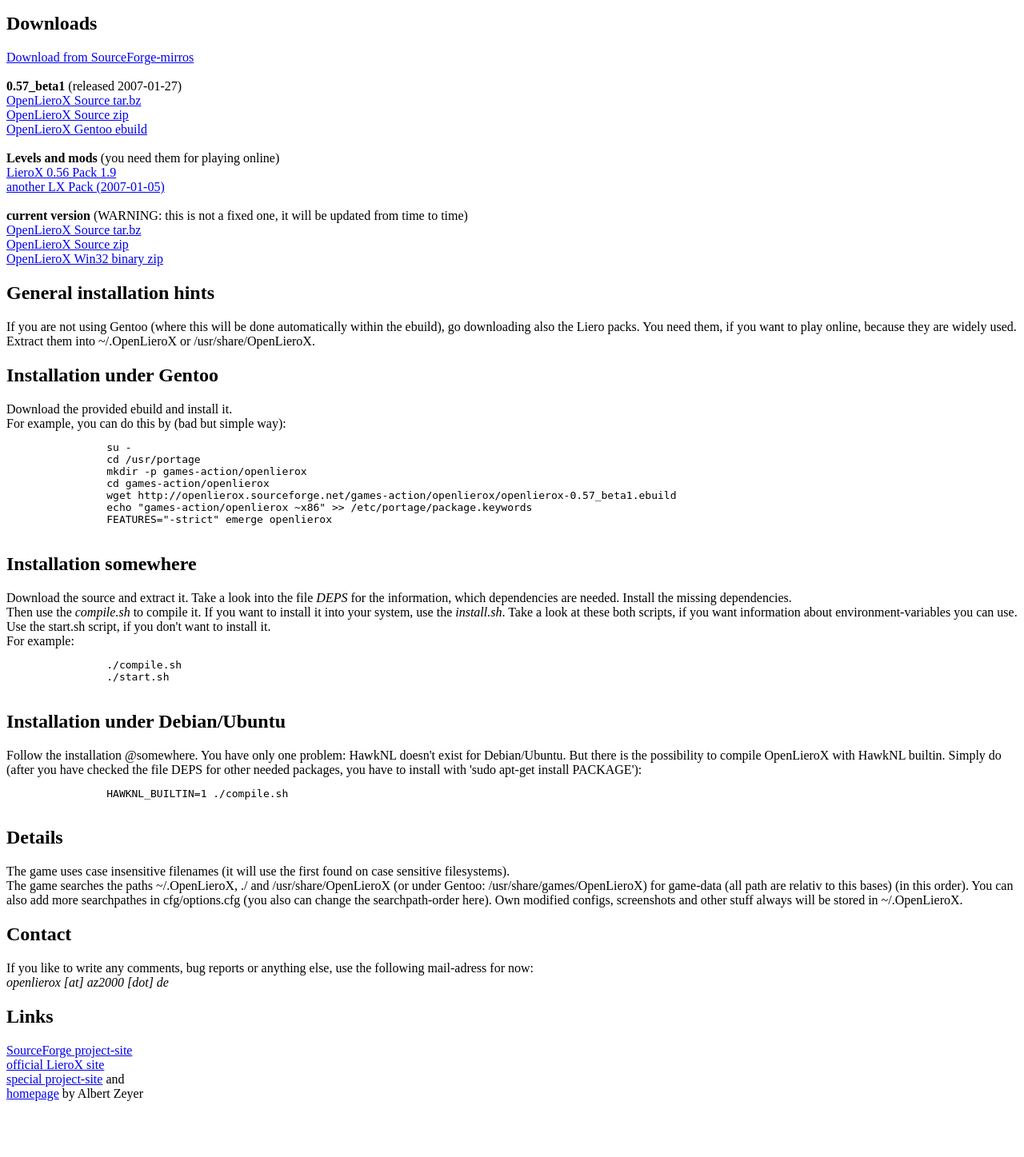
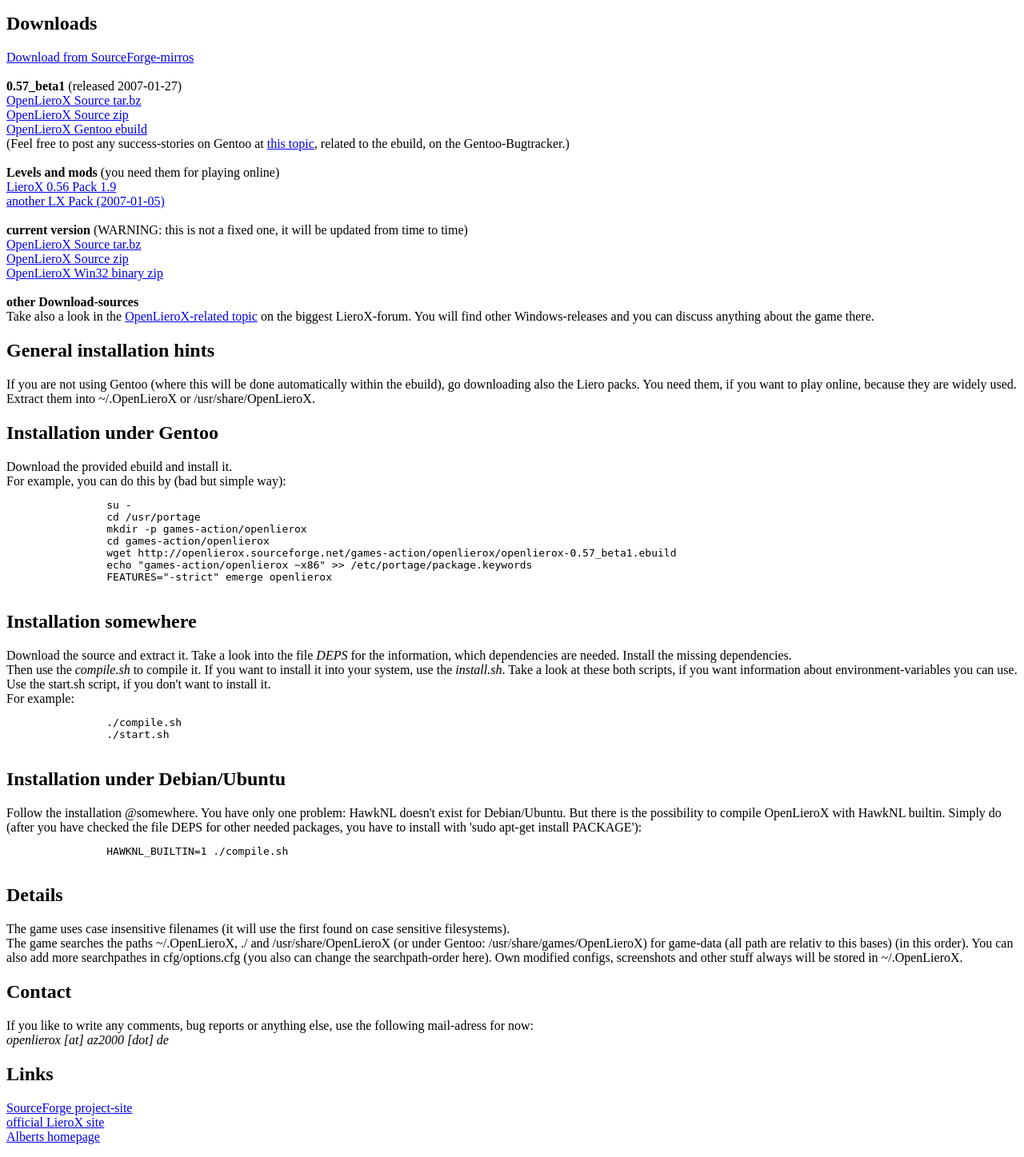
Before and after one commit to albertz/openlierox-distrib, a PHP site: page / in a window 1280 px wide. Shown: the part 1280-2727 px from the top of the page at 80% size. Before the commit the page ends 2657 px from the top, so only its background shows below. Run offline with PHP 8.4, Linux system fonts and the light colour scheme.

Commit message:
website update
git-svn-id: https://openlierox.svn.sourceforge.net/svnroot/openlierox@336 34602234-ff1f-0410-a465-ea8f3b77ab7f

```diff
--- a/web/index.php
+++ b/web/index.php
@@ -30,6 +30,9 @@
 	<a href="OpenLieroX_0.57_beta1.src.tar.bz">OpenLieroX Source tar.bz</a><br>
 	<a href="OpenLieroX_0.57_beta1.src.zip">OpenLieroX Source zip</a><br>
 	<a href="games-action/openlierox/openlierox-0.57_beta1.ebuild">OpenLieroX Gentoo ebuild</a><br>
+	(Feel free to post any success-stories on Gentoo
+	at <a href="http://bugs.gentoo.org/show_bug.cgi?id=164009">this topic</a>,
+	related to the ebuild, on the Gentoo-Bugtracker.)<br>
 	<br>
 	<b>Levels and mods</b> (you need them for playing online)<br>
 	<a href="lx0.56_pack1.9.zip">LieroX 0.56 Pack 1.9</a><br>
@@ -39,7 +42,13 @@
 	updated from time to time)</br>
 	<a href="OpenLieroX_0.57_cur.src.tar.bz">OpenLieroX Source tar.bz</a><br>
 	<a href="OpenLieroX_0.57_cur.src.zip">OpenLieroX Source zip</a><br>
-	<a href="OpenLieroX_0.57_cur.win32.zip">OpenLieroX Win32 binary zip</a>
+	<a href="OpenLieroX_0.57_cur.win32.zip">OpenLieroX Win32 binary zip</a><br>
+	<br>
+	<b>other Download-sources</b><br>
+	Take also a look in the
+	<a href="http://lxalliance.net/smf/index.php/topic,3071.0.html">
+	OpenLieroX-related topic</a> on the biggest LieroX-forum. You will find
+	other Windows-releases and you can discuss anything about the game there.
 </p>
 <p>
 	<h2>General installation hints</h2>
@@ -113,8 +122,7 @@
 	<h2>Links</h2>
 	<a href="http://sourceforge.net/projects/openlierox/">SourceForge project-site</a><br>
 	<a href="http://lxalliance.net/lierox/">official LieroX site</a><br>
-	<a href="http://www.az2000.de/projects/openlierox">special project-site</a> and<br>
-	<a href="http://www.az2000.de/">homepage</a> by Albert Zeyer
+	<a href="http://www.az2000.de/">Alberts homepage</a>
 </p>
 </body>
 </html>
```
